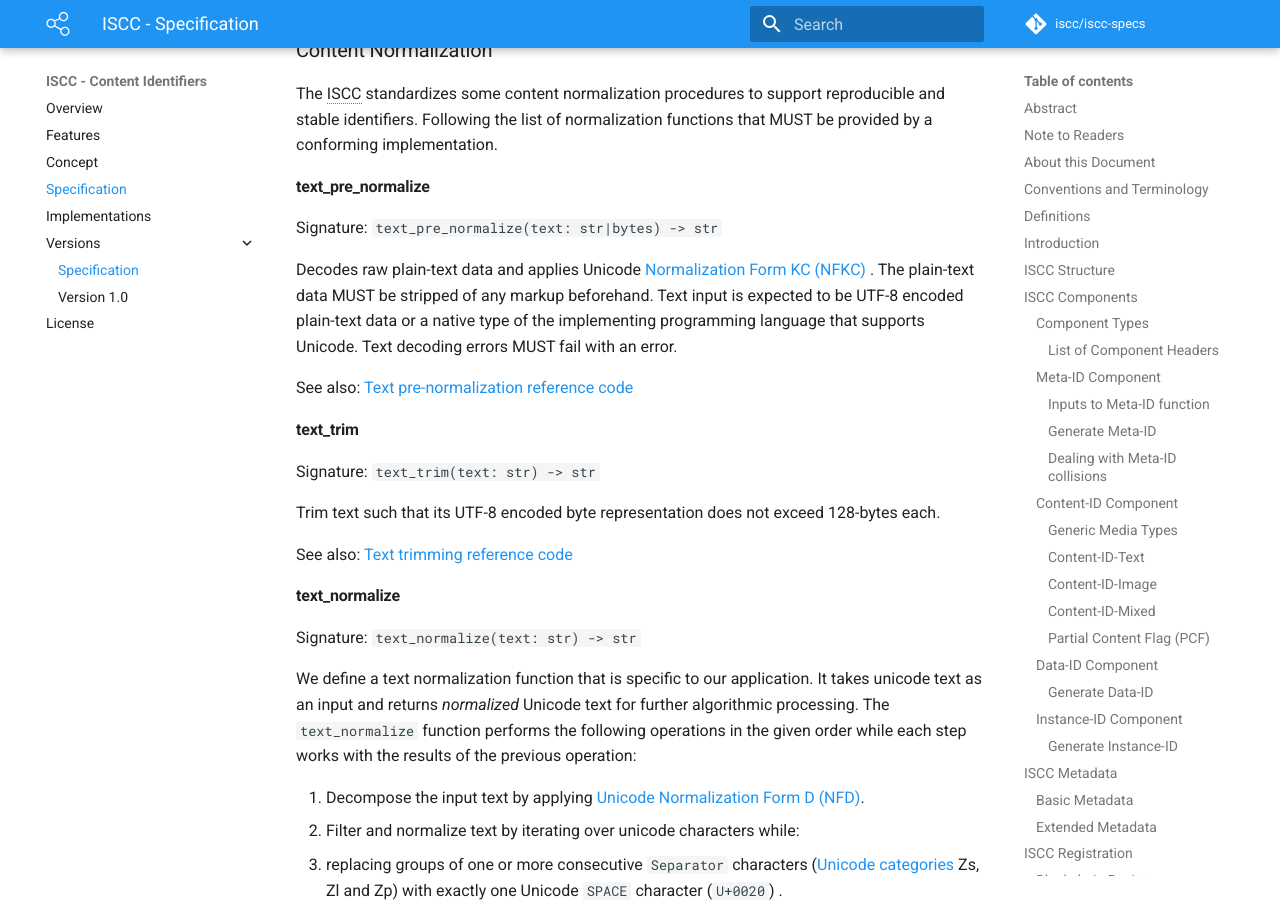
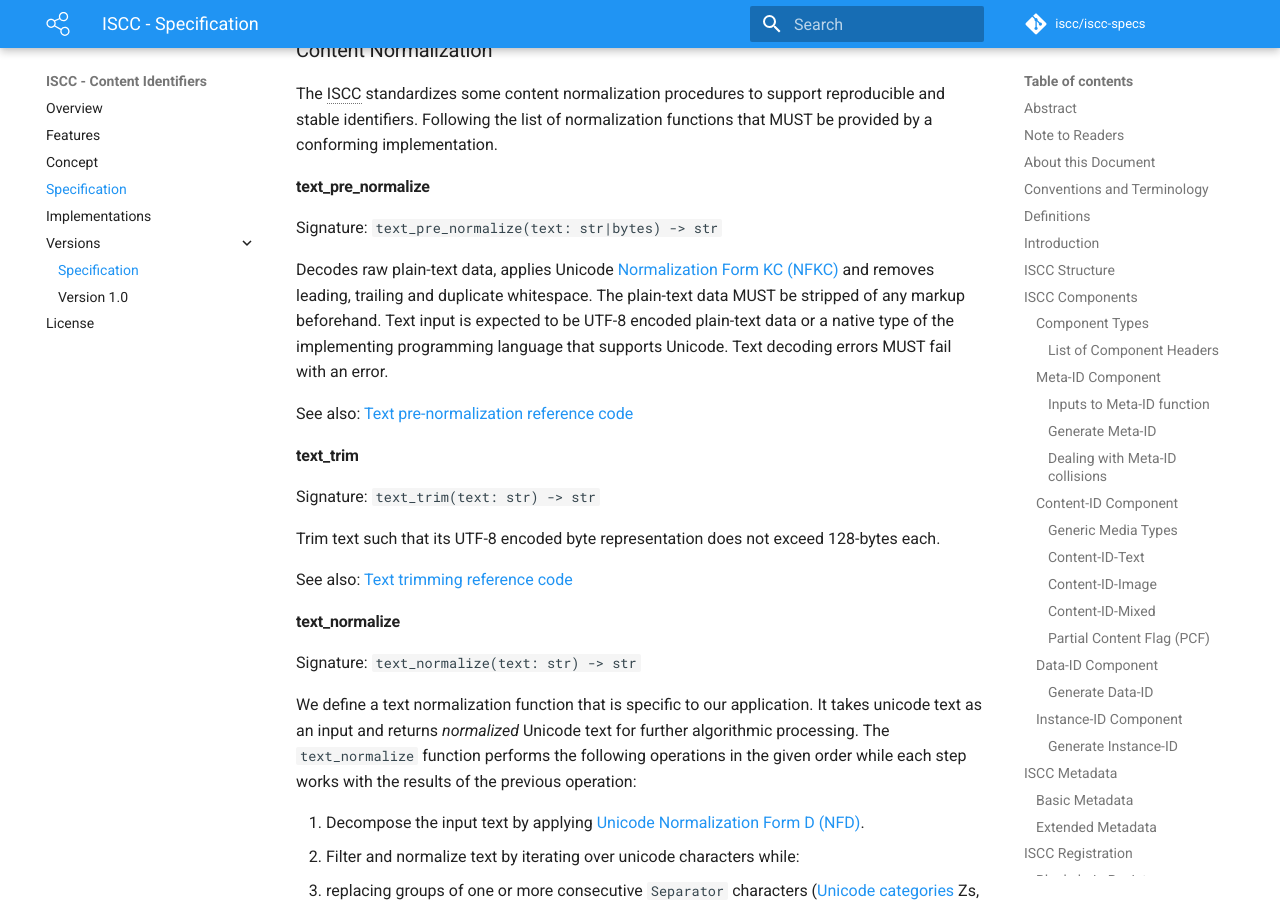
Before and after one commit to iscc/iscc-specs, an MkDocs documentation site: the page built from docs/specification.md, in a window 1280 px wide and 900 px high, scrolled down 18379 px. Built offline with MkDocs 1.6.1 and Material for MkDocs 9.7.7, drawn with Linux system fonts in a browser that asks for light colours; comment, search, counter and statistics services are not loaded.

Commit message:
Remove leading, trailing and duplicate whitespace at pre-normalization. Fixes #28

```diff
--- a/docs/specification.md
+++ b/docs/specification.md
@@ -439,9 +439,9 @@ The ISCC standardizes some content normalization procedures to support reproduci
 
 Signature: `text_pre_normalize(text: str|bytes) -> str `
 
-Decodes raw plain-text data and applies Unicode [Normalization Form KC (NFKC)](http://www.unicode.org/reports/tr15/#Norm_Forms) . The plain-text data MUST be stripped of any markup beforehand. Text input is expected to be UTF-8 encoded plain-text data or a native type of the implementing programming language that supports Unicode. Text decoding errors MUST fail with an error.
+Decodes raw plain-text data, applies Unicode [Normalization Form KC (NFKC)](http://www.unicode.org/reports/tr15/#Norm_Forms) and removes leading, trailing and duplicate whitespace. The plain-text data MUST be stripped of any markup beforehand. Text input is expected to be UTF-8 encoded plain-text data or a native type of the implementing programming language that supports Unicode. Text decoding errors MUST fail with an error.
 
-See also: [Text pre-normalization reference code](https://github.com/iscc/iscc-specs/blob/master/src/iscc/iscc.py#L193)
+See also: [Text pre-normalization reference code](https://github.com/iscc/iscc-specs/blob/master/src/iscc/iscc.py#L192)
 
 #### text_trim
 
```
Also changed, not shown: 2 other files.
